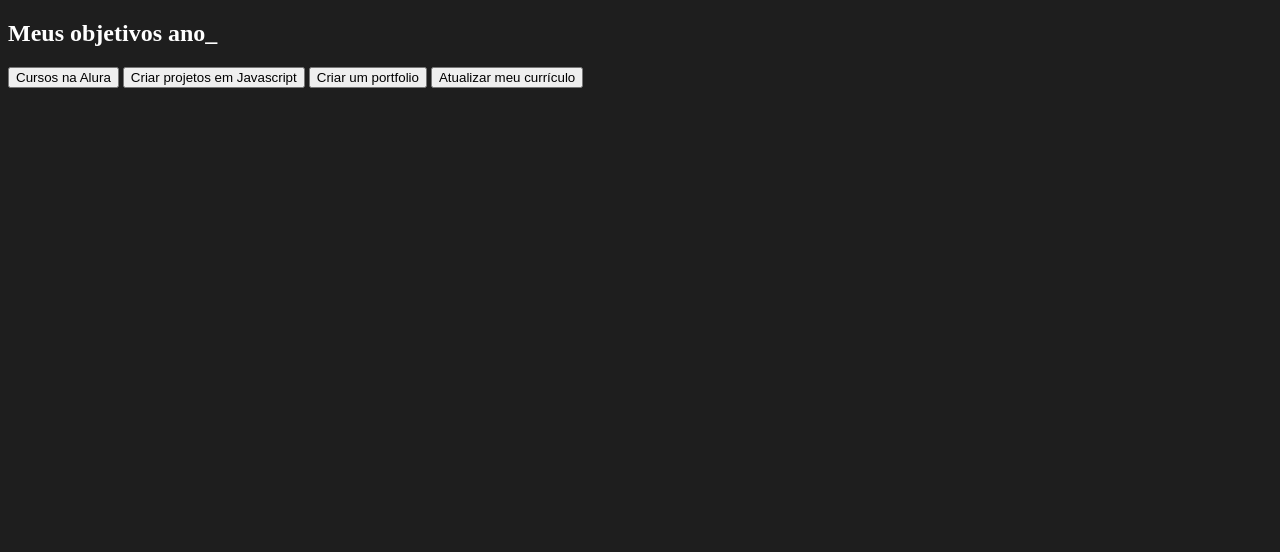
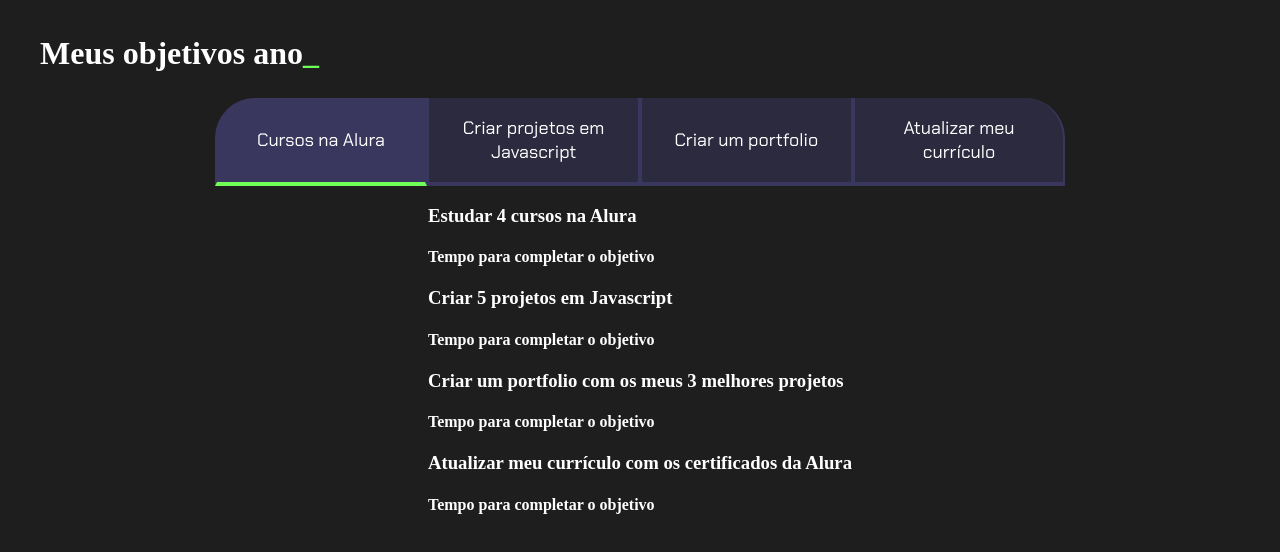
Before and after one commit to cinderellao/objetivos, a plain HTML site: page index.html in a window 1280 px wide. Drawn offline with Linux system fonts and the light colour scheme.

Commit message:
Add files via upload

```diff
--- a/index.html
+++ b/index.html
@@ -1,21 +1,41 @@
 <!DOCTYPE html>
 <html lang="pt-br">
+
 <head>
     <meta charset="UTF-8">
     <meta name="viewport" content="width=device-width, initial-scale=1.0">
     <title>Meus objetivos do ano</title>
     <link rel="stylesheet" href="style.css">
 </head>
+
 <body>
     <section class="conteudo-principal">
-        <h2 class="titulo-principal">Meus objetivos ano_</h2>
+        <h2 class="titulo-principal">Meus objetivos ano<span>_</span></h2>
         <div class="botoes">
-            <button class="botao">Cursos na Alura</button>
+            <button class="botao ativo">Cursos na Alura</button>
             <button class="botao">Criar projetos em Javascript</button>
             <button class="botao">Criar um portfolio</button>
             <button class="botao">Atualizar meu currículo</button>
-
+        </div>
+        <div class="abas-textos">
+            <div class="aba-conteudo">
+                <h3 class="aba-conteudo-titulo-principal">Estudar 4 cursos na Alura</h3>
+                <h4 class="aba-conteudo-titulo-secundario">Tempo para completar o objetivo</h4>
+            </div>
+            <div class="aba-conteudo">
+                <h3 class="aba-conteudo-titulo-principal">Criar 5 projetos em Javascript</h3>
+                <h4 class="aba-conteudo-titulo-secundario">Tempo para completar o objetivo</h4>
+            </div>
+            <div class="aba-conteudo">
+                <h3 class="aba-conteudo-titulo-principal">Criar um portfolio com os meus 3 melhores projetos</h3>
+                <h4 class="aba-titulo-secundario">Tempo para completar o objetivo</h4>
+            </div>
+            <div class="aba-conteudo">
+                <h3 class="aba-conteudo-titulo-principal">Atualizar meu currículo com os certificados da Alura</h3>
+                <h4 class="aba-titulo-secundario">Tempo para completar o objetivo</h4>
+            </div>
         </div>
     </section>
+    <script src="main.js"></script>
 </body>
 </html>
--- /dev/null
+++ b/main.js
@@ -0,0 +1,13 @@
+const botoes = document.querySelectorAll(".botao");
+
+for(let i=0;1 <botoes.length;i++){
+    botoes[i].onclick = function(){
+
+        for(let j=0;j<botoes.length;j++){
+            botoes[j].classList.remove("ativo");
+        }
+
+        botoes[i].classList.add("ativo");
+    }
+    console.log();
+}
--- a/style.css
+++ b/style.css
@@ -14,3 +14,64 @@ body{
     color: var(--branco);
    font-family: 'Chakra Petch' sans-serif;
 }
+
+.conteudo-principal{
+    display: flex;
+    flex-direction: column;
+    justify-content: center;
+    align-items: center;
+    max-width: 1200px;
+    width: 100%;
+    margin: 0 auto;
+}
+
+.titulo-principal{
+    text-align: left;
+    width: 100%;
+    font-size: 32px;
+}
+
+.titulo-principal span{
+    color: var(--verde);
+}
+
+.botao{
+    font-family: "Chakra Petch", sans-serif;
+    background-color: var(--botao-inativo);
+    color: var(--branco);
+    display: flex;
+    justify-content: center;
+    padding: 1em;
+    font-size: 18px;
+    align-items: center;
+    width: 100%;
+    border-bottom: 4px solid var(--botao-ativo);
+    border-left: 2px solid var(--botao-ativo);
+    border-right: 2px solid var(--botao-ativo);
+    border-top: none;
+}
+
+.botao:first-child{
+    border-radius: 40px 40px 0 0;
+}
+
+.botoes{
+    display: block;
+}
+
+.ativo{
+    background-color: var(--botao-ativo);
+    border-bottom: 4px solid var(--verde);
+}
+
+@media screen and (min-width: 768px){
+    .botoes{
+        display: flex;
+    }
+    .botao:first-child{
+        border-radius: 40px 0 0 0;
+    }
+    .botao:last-child{
+        border-radius: 0 40px 0 0;
+    }
+}
```
